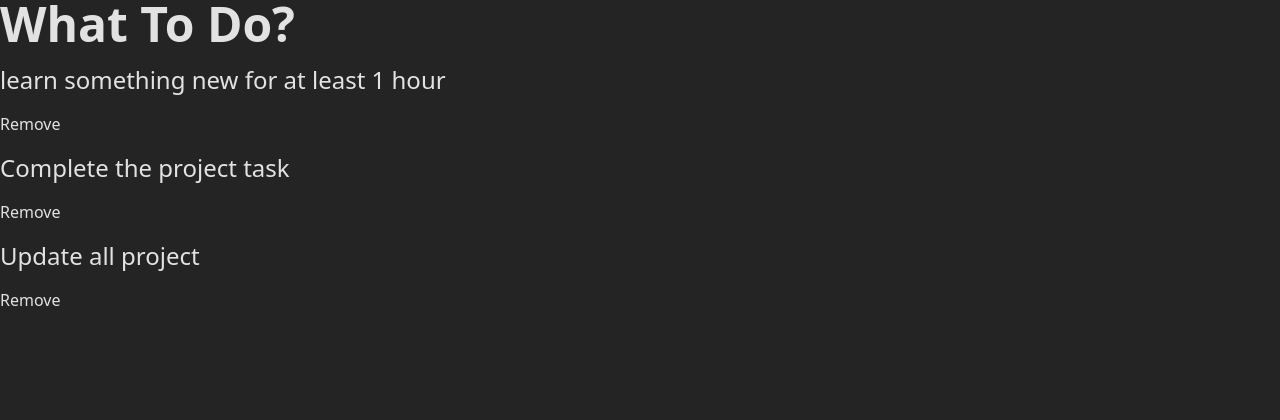
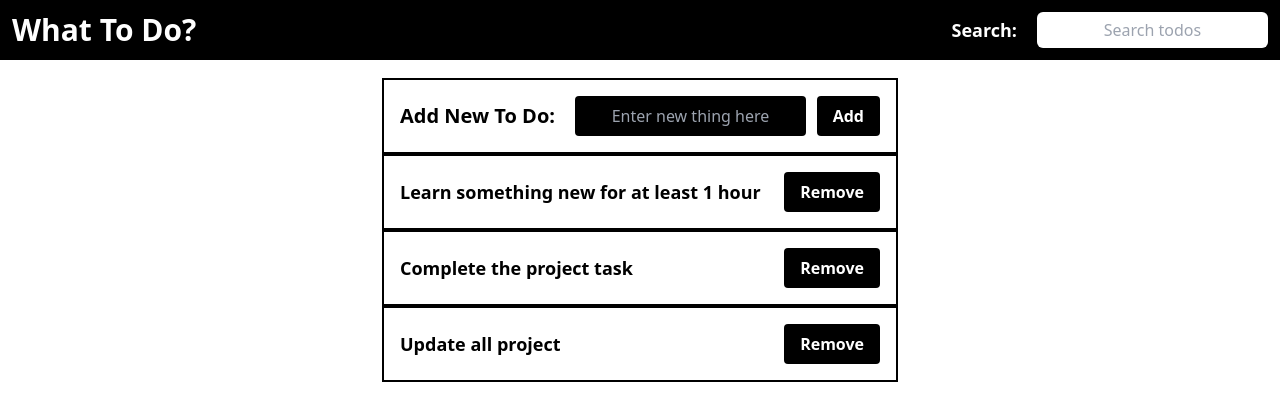
Before and after one commit to AriaPramesta/what-todo, a React (Vite) app: page / in a window 1280 px wide. Shown: the top 420 px of the page. Built offline with nearby package versions, Linux system fonts and the light colour scheme.

Commit message:
feat: Add new todo and search todo

```diff
--- a/src/components/todos.tsx
+++ b/src/components/todos.tsx
@@ -3,6 +3,36 @@ import { dataTodos } from "../data/todos";
 
 export function Todos() {
   const [todos, setTodos] = useState(dataTodos);
+  const [newTodo, setNewTodo] = useState("");
+  const [searchTodo, setSearchTodo] = useState("");
+
+  function searchTodoData(event: React.ChangeEvent<HTMLInputElement>) {
+    setSearchTodo(event.target.value.toLowerCase());
+  }
+
+  const filteredTodos = todos.filter((todo) =>
+    todo.title.toLowerCase().includes(searchTodo.toLowerCase())
+  );
+
+  function addTodo(event: React.FormEvent<HTMLFormElement>) {
+    event.preventDefault();
+
+    if (newTodo.trim() !== "") {
+      const lastId = todos.length > 0 ? todos[todos.length - 1].id : 0;
+      const newTodoItem = {
+        id: lastId + 1,
+        title: newTodo,
+        isDone: false,
+      };
+
+      setTodos([...todos, newTodoItem]);
+      setNewTodo("");
+    }
+  }
+
+  function handleInputChangeTodo(event: React.ChangeEvent<HTMLInputElement>) {
+    setNewTodo(event.target.value);
+  }
 
   function removeTodo(id: number) {
     const updatedTodos = todos.filter((todo) => todo.id !== id);
@@ -11,12 +41,69 @@ export function Todos() {
 
   return (
     <div>
-      <h1 className="text-5xl font-semibold">What To Do?</h1>
+      <div className="flex justify-between p-3 bg-black">
+        <h1 className="text-3xl font-bold text-white">What To Do?</h1>
+        <div className="flex gap-5">
+          <label
+            htmlFor="searchTodo"
+            className="text-white m-auto text-lg font-semibold"
+          >
+            Search:
+          </label>
+          <input
+            type="text"
+            id="searchTodo"
+            name="q"
+            value={searchTodo}
+            onChange={searchTodoData}
+            placeholder="Search todos"
+            className="rounded-md text-center focus:bg-black focus:text-white transition-all"
+          />
+        </div>
+      </div>
+
+      <form onSubmit={addTodo}>
+        <div className="flex outline outline-2 outline-black p-4 mx-96 mt-5 justify-between">
+          <div className="flex gap-5">
+            <label htmlFor="title" className="m-auto text-xl font-semibold">
+              Add New To Do:
+            </label>
+            <input
+              type="text"
+              id="title"
+              name="title"
+              value={newTodo}
+              onChange={handleInputChangeTodo}
+              placeholder="Enter new thing here"
+              className="bg-black rounded text-center text-white focus:bg-white focus:text-black transition-all"
+            />
+          </div>
+          <div>
+            <button
+              type="submit"
+              className="bg-black text-white font-semibold py-2 px-4 rounded hover:opacity-85"
+            >
+              Add
+            </button>
+          </div>
+        </div>
+      </form>
+
       <ul>
-        {todos.map((todo) => (
-          <li key={todo.id}>
-            <h2 className="text-2xl my-4">{todo.title}</h2>
-            <button onClick={() => removeTodo(todo.id)}>Remove</button>
+        {filteredTodos.map((todo) => (
+          <li
+            key={todo.id}
+            className="flex outline outline-2 outline-black p-4 mx-96 my-1 justify-between"
+          >
+            <h2 className="flex items-center font-semibold text-lg">
+              {todo.title}
+            </h2>
+            <button
+              onClick={() => removeTodo(todo.id)}
+              className="bg-black text-white font-semibold py-2 px-4 rounded hover:opacity-85"
+            >
+              Remove
+            </button>
           </li>
         ))}
       </ul>
--- a/src/data/todos.ts
+++ b/src/data/todos.ts
@@ -1,7 +1,7 @@
     export const dataTodos = [
         {
             id: 1,
-            title: "learn something new for at least 1 hour",
+            title: "Learn something new for at least 1 hour",
             isDone: false
         },
         {
--- a/src/index.css
+++ b/src/index.css
@@ -2,8 +2,8 @@
 @tailwind components;
 @tailwind utilities;
 
-:root {
+/* :root {
   color-scheme: light dark;
   color: rgba(255, 255, 255, 0.87);
   background-color: #242424;
-}
+} */
```
